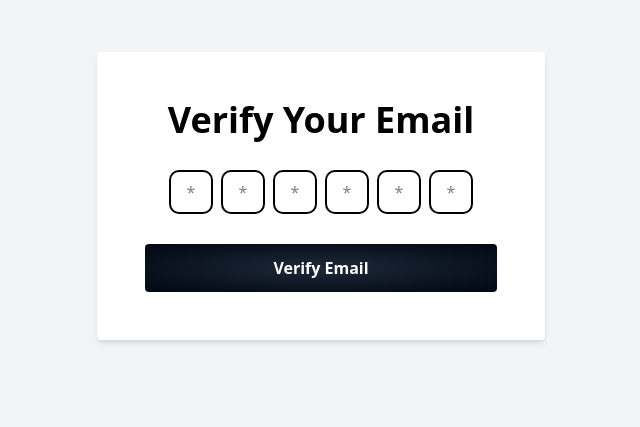
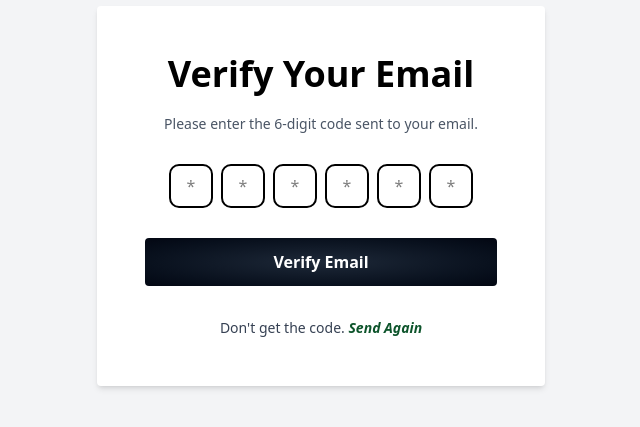
Before and after one commit to Mdyeachen/01.-Authontication, a React (Vite) app in the folder client/: page /email-verify in a window 1280 px wide. Shown: the part 205-632 px from the top of the page, without its empty margins (319-959 px from the left). Built offline with nearby package versions, Linux system fonts and the light colour scheme.

Commit message:
Completed Email Verification Page

```diff
--- a/client/src/pages/emailVerification.tsx
+++ b/client/src/pages/emailVerification.tsx
@@ -1,5 +1,6 @@
 import { motion } from "motion/react";
-import React, { useRef, useState } from "react";
+import React, { useEffect, useRef, useState } from "react";
+import { Link} from "react-router-dom";
 import { TbLoader } from "react-icons/tb";
 
 const EmailVarification: React.FC = () => {
@@ -79,10 +80,17 @@ const EmailVarification: React.FC = () => {
   };
 
   // handle Submit function
-  const handleSubmit = (e: React.FormEvent<HTMLFormElement>) => {
-    e.preventDefault();
+  const handleSubmit = (e?: React.FormEvent<HTMLFormElement>) => {
+    e?.preventDefault();
     setIsLoading(true);
   };
+
+  useEffect(() => {
+    if(code.every(c => c !== "")) {
+      console.log("Good to Go");
+      handleSubmit();
+    }
+  }, [code])
 
   return (
     <motion.section
@@ -95,7 +103,8 @@ const EmailVarification: React.FC = () => {
       }}
     >
       <h1 className="text-4xl font-bold text-center">Verify Your Email</h1>
-      <form className="mt-8 space-y-6" onSubmit={handleSubmit}>
+      <p className="mt-5 text-sm font-light text-gray-600 text-center">Please enter the 6-digit code sent to your email.</p>
+      <form className="my-8 space-y-6" onSubmit={handleSubmit}>
         <div className="flex justify-center gap-3">
           {code.map((_, index) => (
             <input
@@ -131,6 +140,17 @@ const EmailVarification: React.FC = () => {
           )}
         </motion.button>
       </form>
+      <div className="mt-8 text-center">
+        <p className="text-gray-700 text-sm">
+          Don't get the code.{" "}
+          <Link
+            to="/"
+            className="text-green-900 font-bold italic hover:underline transition duration-100"
+          >
+            Send Again
+          </Link>
+        </p>
+      </div>
     </motion.section>
   );
 };
```
